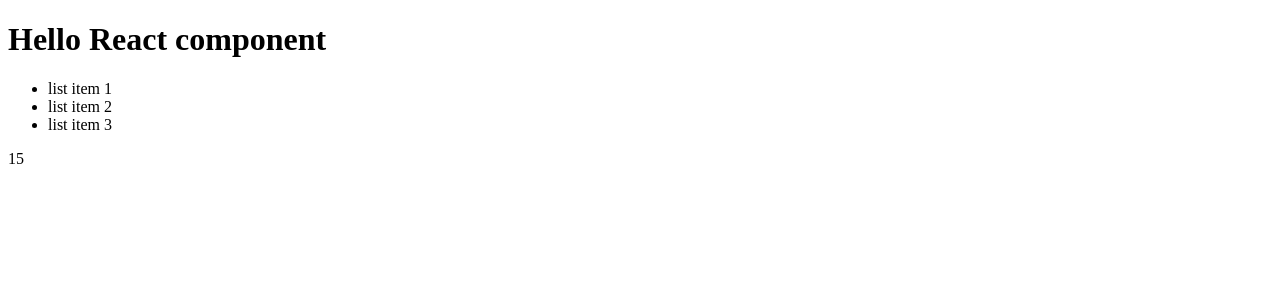
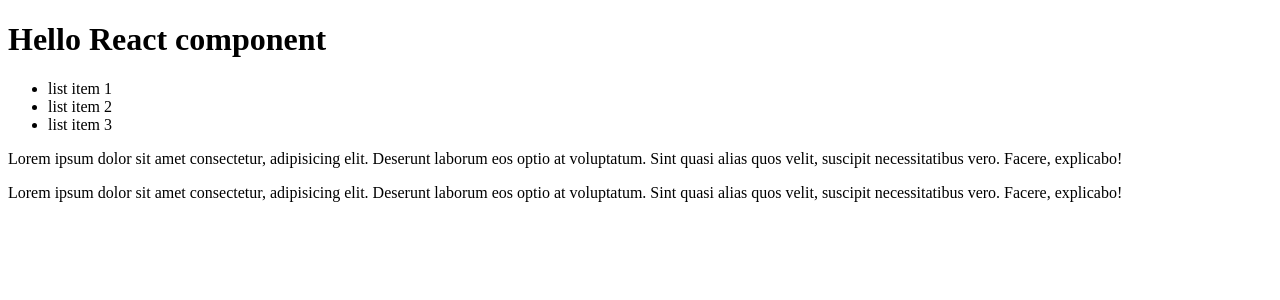
Before and after one commit to pursam/fake-shop, a React (Create React App) app: page / in a window 1280 px wide. Shown: the top 300 px of the page. Built offline with nearby package versions, Linux system fonts and the light colour scheme.

Commit message:
add React.Fragment in component jsx/tsx

```diff
--- a/src/App.tsx
+++ b/src/App.tsx
@@ -5,11 +5,23 @@ import React from 'react'
 
 const List = () => {
     return (
-        <ul>
-            <li>list item 1</li>
-            <li>list item 2</li>
-            <li>list item 3</li>
-        </ul>
+        <React.Fragment>
+            <ul>
+                <li>list item 1</li>
+                <li>list item 2</li>
+                <li>list item 3</li>
+            </ul>
+            <p>
+                Lorem ipsum dolor sit amet consectetur, adipisicing elit.
+                Deserunt laborum eos optio at voluptatum. Sint quasi alias quos
+                velit, suscipit necessitatibus vero. Facere, explicabo!
+            </p>
+            <p>
+                Lorem ipsum dolor sit amet consectetur, adipisicing elit.
+                Deserunt laborum eos optio at voluptatum. Sint quasi alias quos
+                velit, suscipit necessitatibus vero. Facere, explicabo!
+            </p>
+        </React.Fragment>
     )
 }
 
@@ -20,7 +32,7 @@ function App() {
     return (
         <div className="App">
             <Title />
-            <List /> {10 + 5}
+            <List />
         </div>
     )
 }
```
